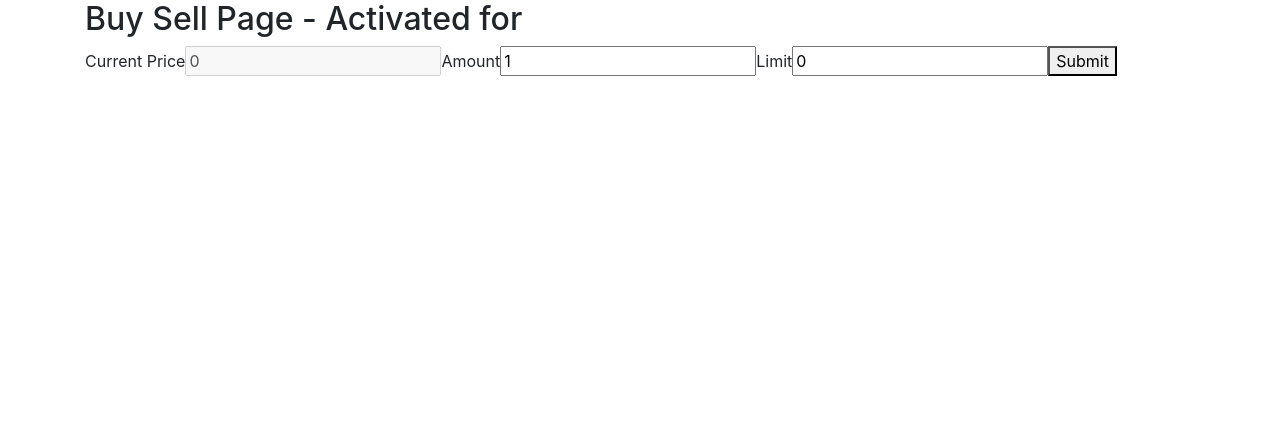
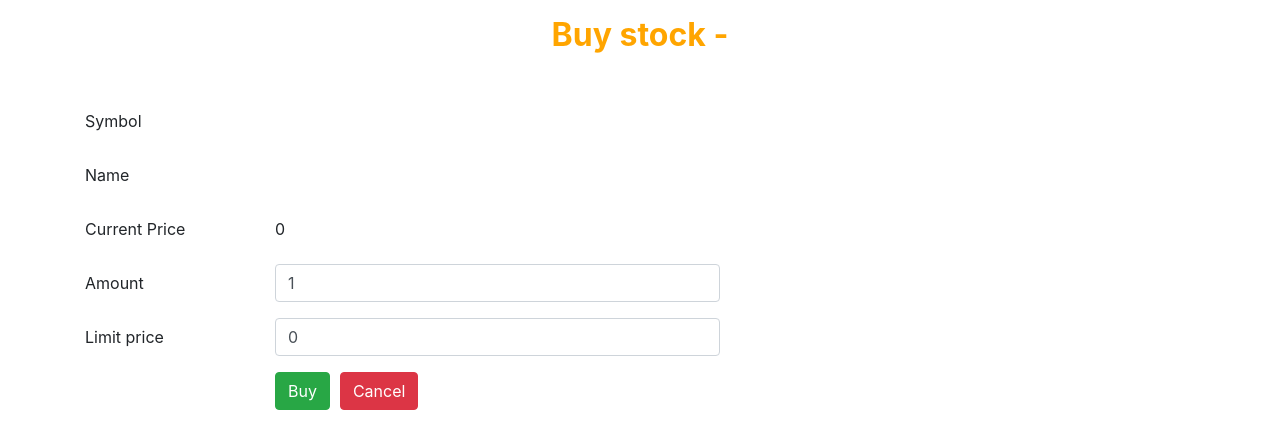
Before and after one commit to LukasMomot/Digital-Broker-React, a React (Create React App) app: page /buysell/1 in a window 1280 px wide. Shown: the top 448 px of the page. Built offline with nearby package versions, Linux system fonts and the light colour scheme; no server answers.

Commit message:
Add React Bootstrap Form

```diff
--- /dev/null
+++ b/src/stocks-search/pages/BuySellPage.module.scss
@@ -0,0 +1,11 @@
+.heading {
+  color: orange;
+  text-align: center;
+  margin-bottom: 3rem;
+  margin-top: 1rem;
+  font-weight: bold;
+}
+
+.btn_cancel {
+  margin-left: 10px;
+}
--- a/src/stocks-search/pages/BuySellPage.tsx
+++ b/src/stocks-search/pages/BuySellPage.tsx
@@ -4,6 +4,8 @@ import { fetchStockPrice } from "../../businessLogic/stocksService";
 import { useEffect, useState } from "react";
 import { StockPrice } from "../../businessLogic/stockPrice";
 import { useFormik } from "formik";
+import { Form, Row, Col, Button } from "react-bootstrap";
+import styles from "./BuySellPage.module.scss";
 
 interface IBuySellPageProps {}
 
@@ -11,7 +13,7 @@ interface BuyAndSellModel {
   name: string;
   currentPrice: number;
   limitOrder: number;
-  amount: number;
+  amountOfStocks: number;
 }
 
 const BuySellPage: React.FunctionComponent<IBuySellPageProps> = (props) => {
@@ -20,57 +22,119 @@ const BuySellPage: React.FunctionComponent<IBuySellPageProps> = (props) => {
 
   const formik = useFormik({
     initialValues: {
-      amount: 1,
+      amountOfStocks: 1,
       currentPrice: 0,
       limitOrder: 0,
       name: "",
+      symbol: "",
     },
     onSubmit: (values) => {
       console.log(JSON.stringify(values, null, 2));
     },
-    enableReinitialize: true,
   });
 
   useEffect(() => {
     fetchStockPrice(symbol).then((stock) => {
       setStock(stock);
       formik.setFieldValue("currentPrice", stock?.price);
-      formik.setFieldValue("limitOrder", stock?.price * 1.02);
+      formik.setFieldValue("limitOrder", (stock?.price * 1.02).toFixed(2));
+      formik.setFieldValue("name", stock.name);
+      formik.setFieldValue("symbol", stock.symbol);
     });
   }, []); // eslint-disable-line react-hooks/exhaustive-deps
 
   return (
     <div>
-      <h2>Buy Sell Page - Activated for {stock?.name}</h2>
-      <form onSubmit={formik.handleSubmit}>
-        <label htmlFor="currentPrice">Current Price</label>
-        <input
+      <h2 className={styles.heading}> Buy stock - {stock?.name}</h2>
+      <Form onSubmit={formik.handleSubmit}>
+        <Form.Group as={Row}>
+          <Form.Label column sm="2">
+            Symbol
+          </Form.Label>
+          <Col sm="5">
+            <Form.Control
+              id="symbol"
+              plaintext
+              readOnly
+              value={formik.values.symbol}
+              onChange={formik.handleChange}
+            />
+          </Col>
+        </Form.Group>
+
+        <Form.Group as={Row}>
+          <Form.Label column sm="2">
+            Name
+          </Form.Label>
+          <Col sm="5">
+            <Form.Control
+              id="name"
+              plaintext
+              readOnly
+              value={formik.values.name}
+              onChange={formik.handleChange}
+            />
+          </Col>
+        </Form.Group>
+
+        <Form.Group as={Row}>
+          <Form.Label column sm="2">
+            Current Price
+          </Form.Label>
+          <Col sm="5">
+            <Form.Control
               id="currentPrice"
-          name="currentPrice"
-          type="text"
+              plaintext
+              readOnly
               onChange={formik.handleChange}
               value={formik.values.currentPrice}
-          disabled
             />
+          </Col>
+        </Form.Group>
 
-        <label htmlFor="amount">Amount</label>
-        <input
-          id="amount"
-          name="amount"
-          type="text"
+        <Form.Group as={Row}>
+          <Form.Label column sm={2}>
+            Amount
+          </Form.Label>
+          <Col sm={5}>
+            <Form.Control
+              id="amountOfStocks"
+              type="number"
               onChange={formik.handleChange}
-          value={formik.values.amount}
-        />
-        <label htmlFor="limitOrder">Limit</label>
-        <input
+              value={formik.values.amountOfStocks}
+            ></Form.Control>
+          </Col>
+        </Form.Group>
+
+        <Form.Group as={Row}>
+          <Form.Label column sm={2}>
+            Limit price
+          </Form.Label>
+          <Col sm={5}>
+            <Form.Control
               id="limitOrder"
-          name="limitOrder"
-          type="text"
+              type="number"
               onChange={formik.handleChange}
               value={formik.values.limitOrder}
-        />
-        <button type="submit">Submit</button>
-      </form>
+            ></Form.Control>
+          </Col>
+        </Form.Group>
+
+        <Form.Group as={Row}>
+          <Col sm={{ span: 10, offset: 2 }}>
+            <Button variant="success" type="submit">
+              Buy
+            </Button>
+            <Button
+              className={styles.btn_cancel}
+              variant="danger"
+              type="button"
+            >
+              Cancel
+            </Button>
+          </Col>
+        </Form.Group>
+      </Form>
     </div>
   );
 };
```
Lines whose indentation alone changed are shown as unchanged.
